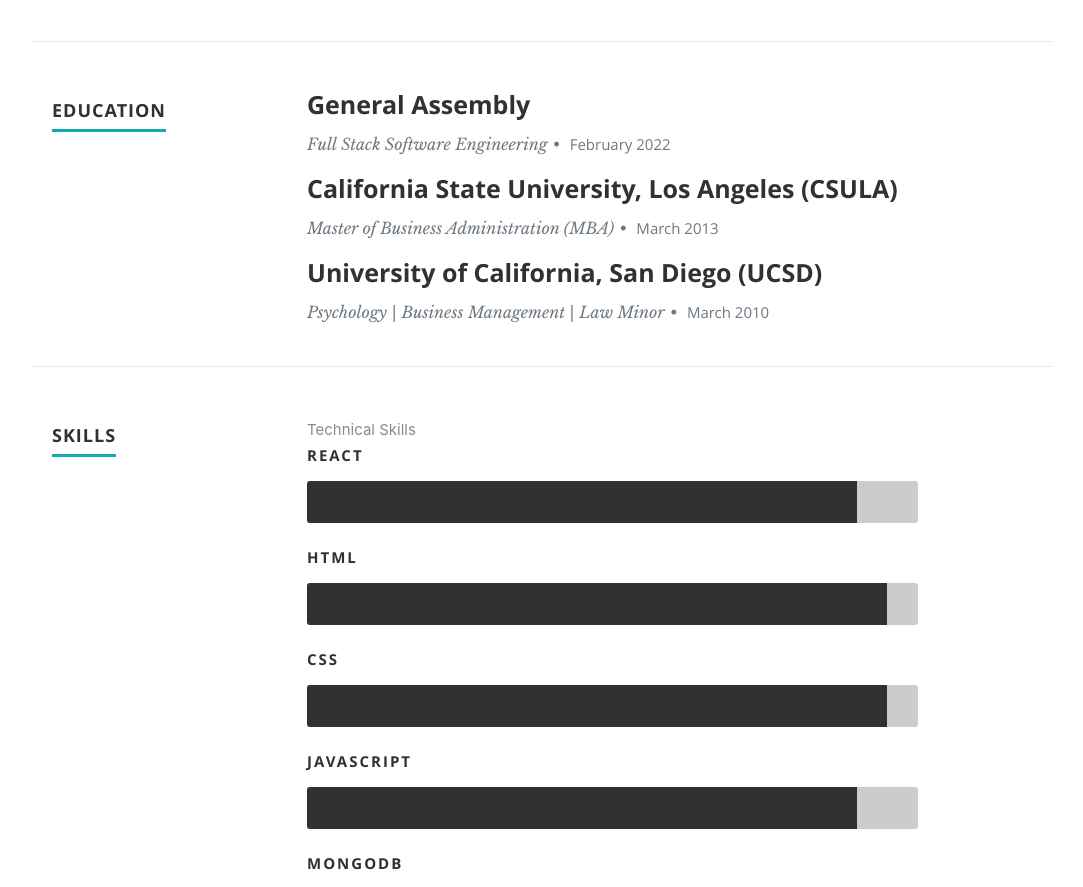
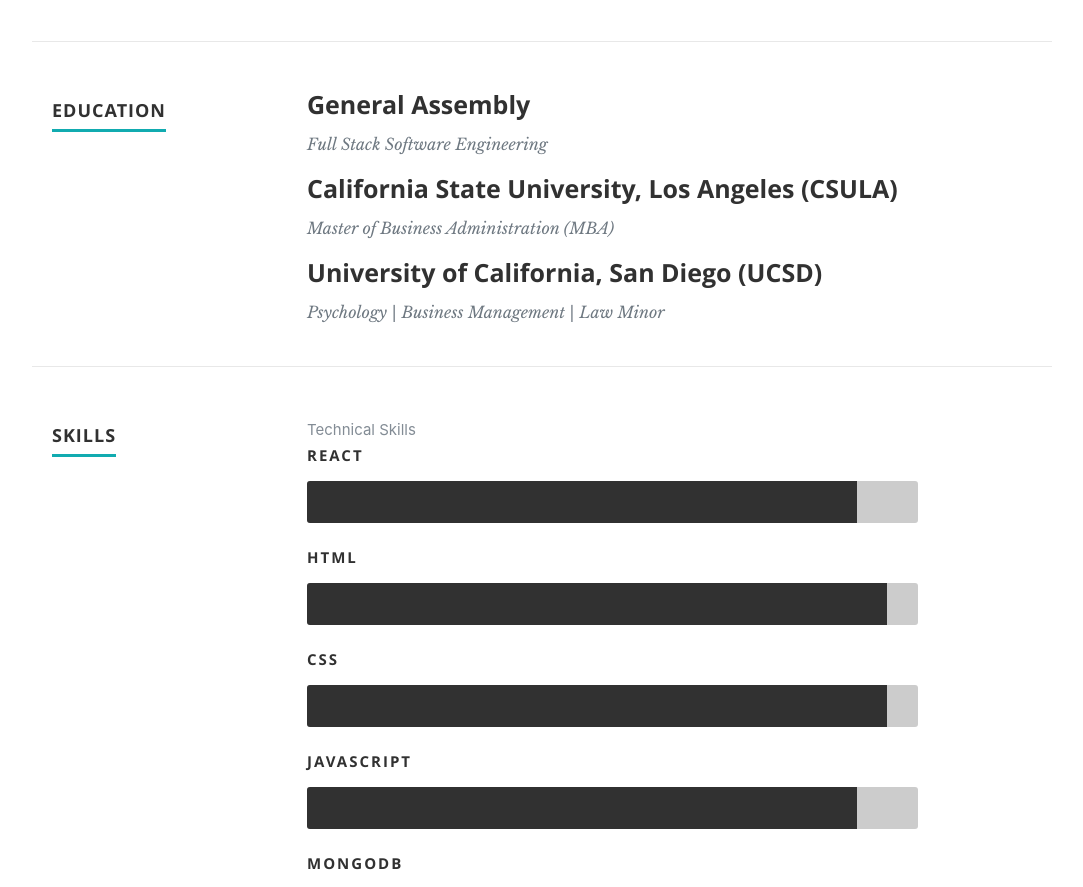
Before and after one commit to antonyyu-com/antonyyu-com, a React (Create React App) app: page / in a window 1280 px wide. Shown: the part 1845-2732 px from the top of the page, without its empty margins (98-1181 px from the left). Built offline with nearby package versions, Linux system fonts and the light colour scheme.

Commit message:
removed education dates

```diff
--- a/src/components/Resume.js
+++ b/src/components/Resume.js
@@ -47,7 +47,7 @@
                         <h3>{item.InstitutionName}</h3>
                         <p className='info'>
                           {item.Degree}
-                          <span>&bull;</span> <em className='date'>{item.GraduationMonth} {item.GraduationYear}</em>
+                          {/* <span>&bull;</span> <em className='date'>{item.GraduationMonth} {item.GraduationYear}</em> */}
                         </p>
                         <p>
                           {item.Achievements}
```
